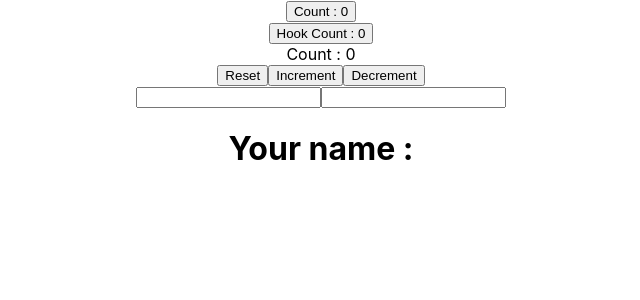
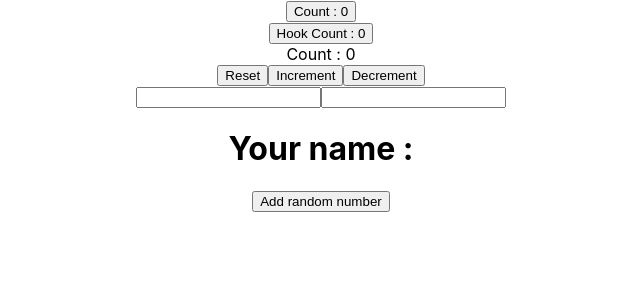
Before and after one commit to souravsinghaoned/react-hooks, a React (Create React App) app: page / in a window 1280 px wide. Shown: the top 300 px of the page, without its empty margins (319-959 px from the left). Built offline with nearby package versions, Linux system fonts and the light colour scheme.

Commit message:
hook with array

```diff
--- a/src/App.js
+++ b/src/App.js
@@ -1,5 +1,6 @@
 import './App.css';
 import CounterClass from './components/ClassComponents';
+import HookArray from './components/HookArray';
 import HookCounter from './components/HookCounter';
 import HookCounterTwo from './components/HookCounterTwo';
 import HookWithObject from './components/HookWithObject';
@@ -10,6 +11,7 @@
       <HookCounter/>
       <HookCounterTwo/>
       <HookWithObject/>
+      <HookArray/>
     </div>
   );
 }
--- /dev/null
+++ b/src/components/HookArray.js
@@ -0,0 +1,24 @@
+import React, { useState } from "react";
+
+function HookArray() {
+    const [items, setitems] = useState([]);
+    const addNumber = () => {
+        setitems([...items, {
+            id: items.length,
+            value: Math.floor(Math.random() * 10) + 1
+        }])
+    }
+    return (
+        <div>
+            <button onClick={addNumber}>Add random number</button>
+            {
+                items.map(item => {
+                    return (
+                        <li key={item.id}>{item.value}</li>
+                    )
+                })
+            }
+        </div>
+    )
+}
+export default HookArray;
```
